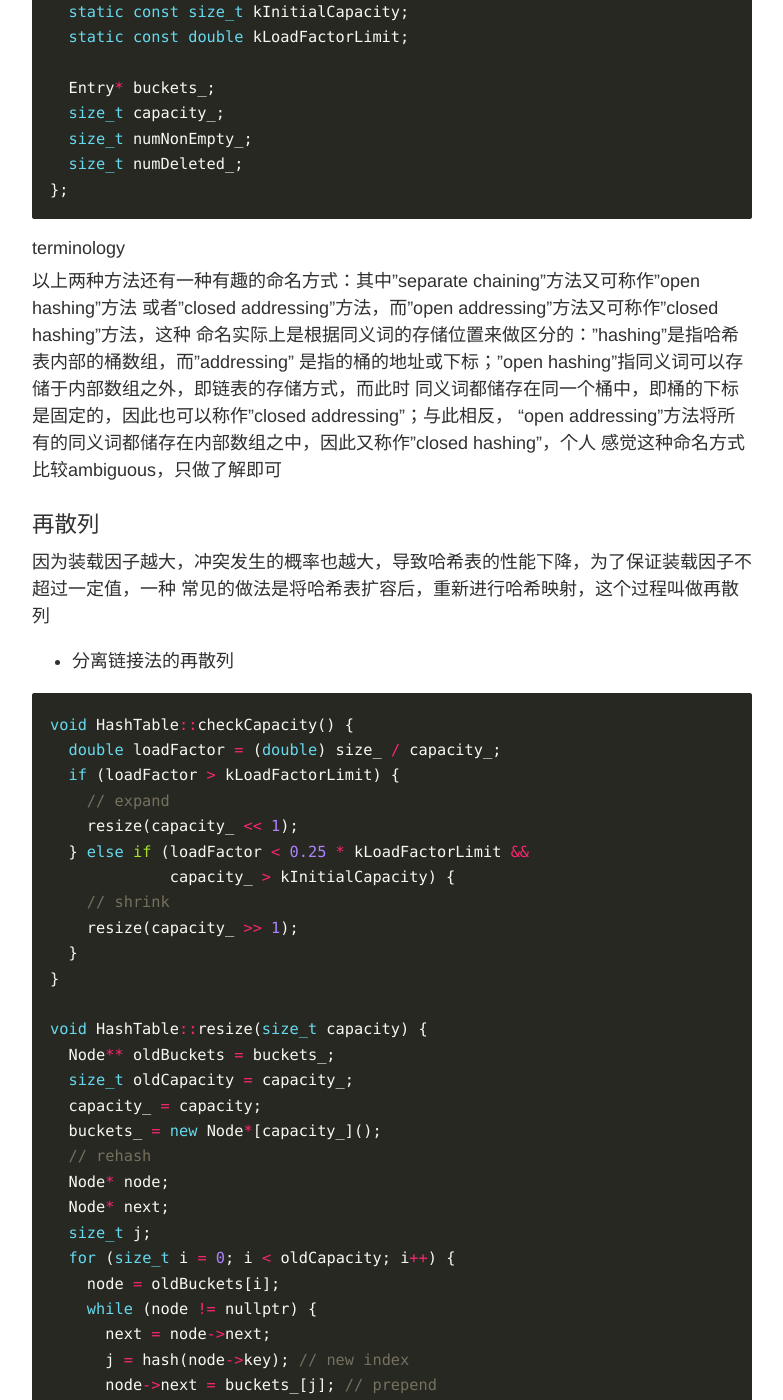
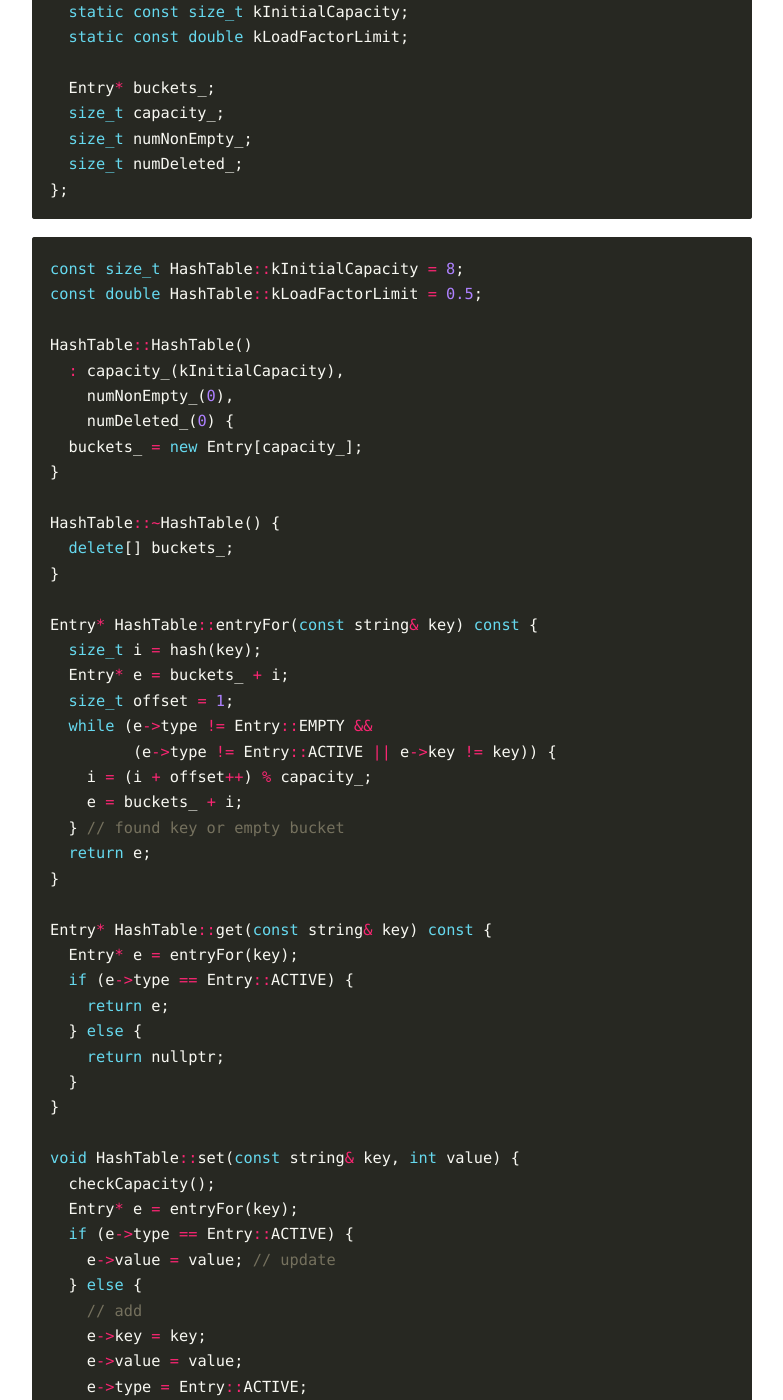
Before and after one commit to skylerlee/codelet, a Jekyll site: the page built from _posts/2016-10-16-hash-table.md, in a window 1280 px wide and 1400 px high, scrolled down 5768 px. Shown: the whole window, without its empty margins (248-1031 px from the left). Built offline with Jekyll 4.4.1, drawn with Linux system fonts in a browser that asks for light colours; comment, search, counter and statistics services are not loaded; some of the changed text lies outside the part shown.

Commit message:
Update code

````diff
--- a/_posts/2016-10-16-hash-table.md
+++ b/_posts/2016-10-16-hash-table.md
@@ -237,6 +237,70 @@ private:
   size_t numDeleted_;
 };
 ```
+
+```cpp
+const size_t HashTable::kInitialCapacity = 8;
+const double HashTable::kLoadFactorLimit = 0.5;
+
+HashTable::HashTable()
+  : capacity_(kInitialCapacity),
+    numNonEmpty_(0),
+    numDeleted_(0) {
+  buckets_ = new Entry[capacity_];
+}
+
+HashTable::~HashTable() {
+  delete[] buckets_;
+}
+
+Entry* HashTable::entryFor(const string& key) const {
+  size_t i = hash(key);
+  Entry* e = buckets_ + i;
+  size_t offset = 1;
+  while (e->type != Entry::EMPTY &&
+         (e->type != Entry::ACTIVE || e->key != key)) {
+    i = (i + offset++) % capacity_;
+    e = buckets_ + i;
+  } // found key or empty bucket
+  return e;
+}
+
+Entry* HashTable::get(const string& key) const {
+  Entry* e = entryFor(key);
+  if (e->type == Entry::ACTIVE) {
+    return e;
+  } else {
+    return nullptr;
+  }
+}
+
+void HashTable::set(const string& key, int value) {
+  checkCapacity();
+  Entry* e = entryFor(key);
+  if (e->type == Entry::ACTIVE) {
+    e->value = value; // update
+  } else {
+    // add
+    e->key = key;
+    e->value = value;
+    e->type = Entry::ACTIVE;
+    numNonEmpty_++;
+  }
+}
+
+Entry* HashTable::del(const string& key) {
+  checkCapacity();
+  Entry* e = entryFor(key);
+  if (e->type == Entry::ACTIVE) {
+    e->type = Entry::DELETED; // mark deleted
+    numDeleted_++;
+    return e;
+  } else {
+    return nullptr;
+  }
+}
+```
+
 #### terminology
 以上两种方法还有一种有趣的命名方式：其中"separate chaining"方法又可称作"open hashing"方法
 或者"closed addressing"方法，而"open addressing"方法又可称作"closed hashing"方法，这种
````
